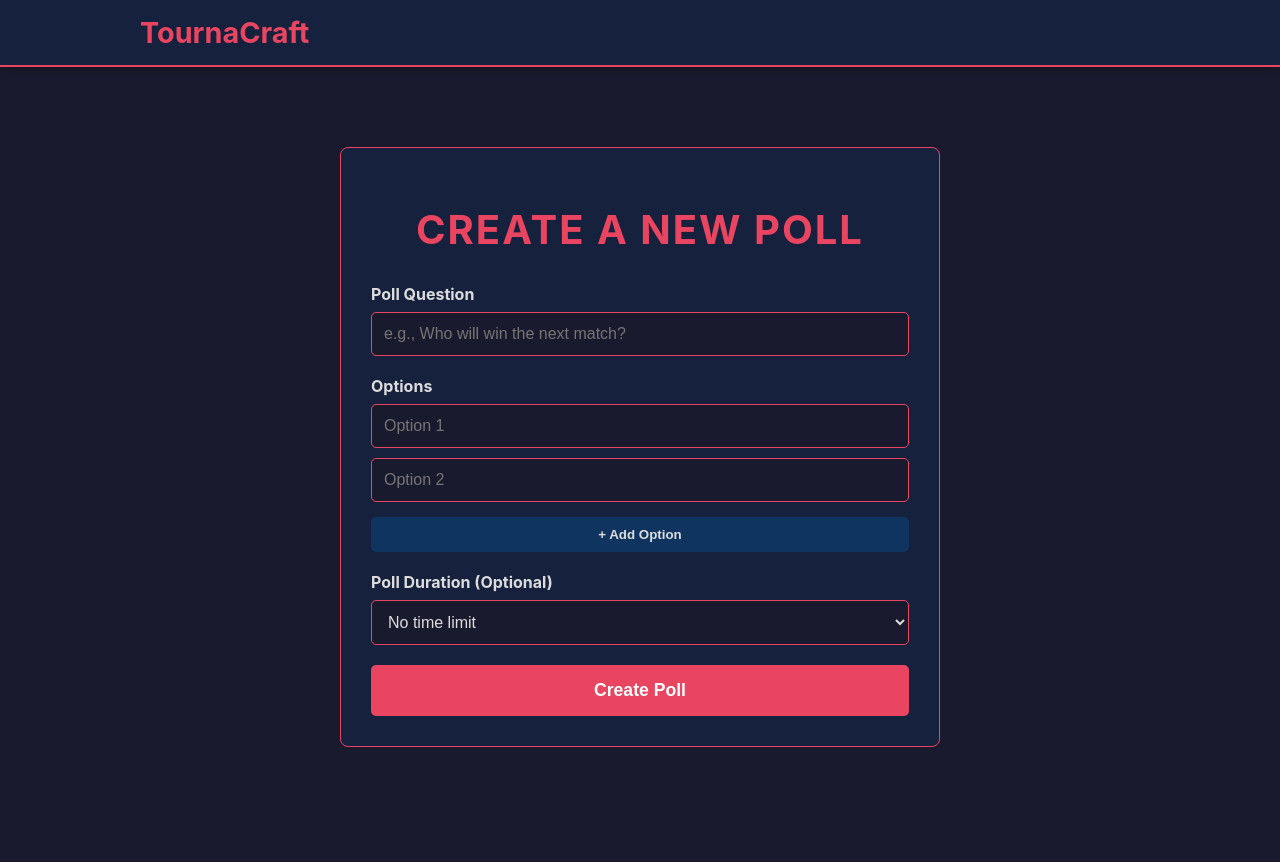
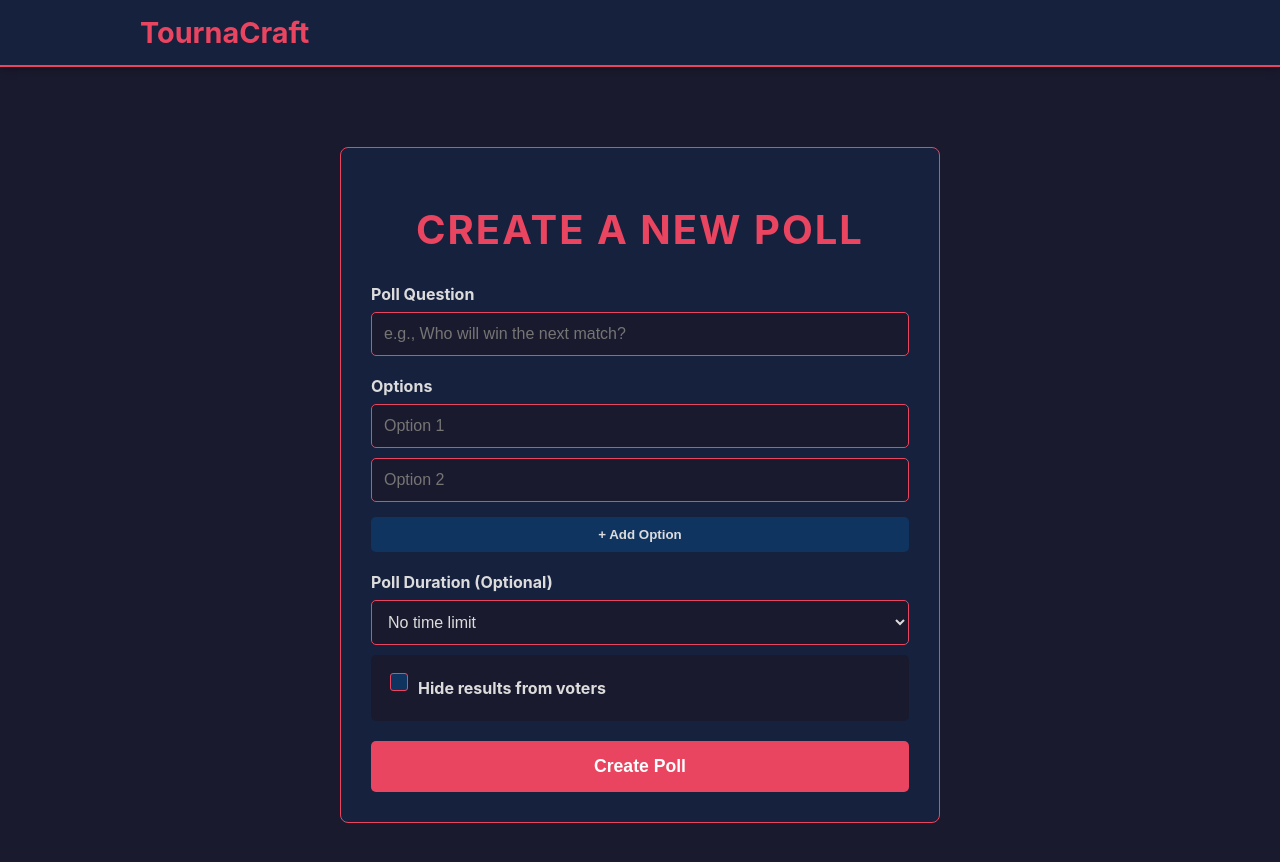
Before and after one commit to NONEUAL/PollCraft, a React (Create React App) app: page / in a window 1280 px wide. Shown: the top 862 px of the page. Before the commit the page ends 827 px from the top, so only its background shows below. Built offline with nearby package versions, Linux system fonts and the light colour scheme; no server answers.

Commit message:
Added Hide Results

```diff
--- a/src/App.css
+++ b/src/App.css
@@ -243,3 +243,45 @@
   0% { transform: rotate(0deg); }
   100% { transform: rotate(360deg); }
 }
+
+.settings-group {
+  background-color: var(--primary-bg);
+  padding: 15px;
+  border-radius: 5px;
+  margin-top: -10px;
+}
+
+.checkbox-label {
+  display: flex;
+  align-items: center;
+  cursor: pointer;
+  font-weight: normal;
+}
+
+.checkbox-label input[type="checkbox"] {
+  width: auto;
+  margin-right: 10px;
+  appearance: none;
+  background-color: var(--card-bg);
+  border: 1px solid var(--border-color);
+  width: 18px;
+  height: 18px;
+  border-radius: 3px;
+  cursor: pointer;
+  position: relative;
+}
+
+.checkbox-label input[type="checkbox"]:checked {
+  background-color: var(--accent-color);
+  border-color: var(--accent-color);
+}
+
+.checkbox-label input[type="checkbox"]:checked::after {
+  content: '✔';
+  position: absolute;
+  color: white;
+  top: 50%;
+  left: 50%;
+  transform: translate(-50%, -50%);
+  font-size: 12px;
+}
--- a/src/pages/CreatePollPage.js
+++ b/src/pages/CreatePollPage.js
@@ -1,7 +1,7 @@
+// src/pages/CreatePollPage.js (Complete Updated File)
 import React, { useState } from 'react';
 import axios from 'axios';
 import Modal from '../components/Modal';
-
 
 const API_URL = process.env.REACT_APP_API_URL || 'http://localhost:5000/api/polls';
 
@@ -11,11 +11,11 @@ const CreatePollPage = () => {
   const [timerDuration, setTimerDuration] = useState('');
   const [error, setError] = useState('');
   const [isLoading, setIsLoading] = useState(false);
-
-
   const [isModalOpen, setIsModalOpen] = useState(false);
   const [newPollId, setNewPollId] = useState(null);
 
+  // State for the new visibility setting
+  const [hideResults, setHideResults] = useState(false);
 
   const handleOptionChange = (index, value) => {
     const newOptions = [...options];
@@ -24,13 +24,13 @@ const CreatePollPage = () => {
   };
 
   const addOption = () => {
-    if (options.length < 10) {
+    if (options.length < 10) { // Limit to 10 options
       setOptions([...options, '']);
     }
   };
 
   const removeOption = (index) => {
-    if (options.length > 2) {
+    if (options.length > 2) { // Must have at least 2 options
       const newOptions = options.filter((_, i) => i !== index);
       setOptions(newOptions);
     }
@@ -40,6 +40,7 @@ const CreatePollPage = () => {
     setQuestion('');
     setOptions(['', '']);
     setTimerDuration('');
+    setHideResults(false); // Reset the new setting as well
     setError('');
   };
 
@@ -47,6 +48,7 @@ const CreatePollPage = () => {
     e.preventDefault();
     setError('');
 
+    // Validation
     if (!question.trim()) {
       setError('Please enter a question.');
       return;
@@ -62,7 +64,9 @@ const CreatePollPage = () => {
       const response = await axios.post(API_URL, {
         question,
         options: filledOptions,
-        timerDuration: timerDuration || null
+        timerDuration: timerDuration || null,
+        // Send the new setting to the backend
+        resultsVisibility: hideResults ? 'hidden' : 'public'
       });
 
       setNewPollId(response.data._id);
@@ -77,7 +81,7 @@ const CreatePollPage = () => {
   };
 
   return (
-    <> {/* Use a fragment to render Modal alongside the page */}
+    <>
       <div className="create-poll-container">
         <h1>Create a New Poll</h1>
         <form onSubmit={handleSubmit} className="poll-form">
@@ -117,7 +121,6 @@ const CreatePollPage = () => {
           </div>
 
           <div className="form-group">
-            {/* --- UI TEXT CHANGE --- */}
             <label htmlFor="timer">Poll Duration (Optional)</label>
             <select id="timer" value={timerDuration} onChange={(e) => setTimerDuration(e.target.value)}>
               <option value="">No time limit</option>
@@ -128,6 +131,17 @@ const CreatePollPage = () => {
             </select>
           </div>
 
+          <div className="form-group settings-group">
+             <label className="checkbox-label">
+                <input
+                    type="checkbox"
+                    checked={hideResults}
+                    onChange={(e) => setHideResults(e.target.checked)}
+                />
+                Hide results from voters
+             </label>
+          </div>
+
           {error && <p className="error-message">{error}</p>}
 
           <button type="submit" className="submit-poll-btn" disabled={isLoading}>
@@ -136,7 +150,6 @@ const CreatePollPage = () => {
         </form>
       </div>
 
-      {/* --- RENDER THE MODAL CONDITIONALLY --- */}
       <Modal
         isOpen={isModalOpen}
         onClose={() => setIsModalOpen(false)}
--- a/src/pages/PollViewPage.css
+++ b/src/pages/PollViewPage.css
@@ -141,3 +141,19 @@
     margin-bottom: 15px;
     text-align: center;
 }
+
+.lamats {
+  text-align: center;
+  padding: 40px 20px;
+}
+
+.lamats h3 {
+  font-size: 1.5rem;
+  color: var(--text-color);
+  margin-top: 0;
+  margin-bottom: 10px;
+}
+
+.lamats p {
+  opacity: 0.8;
+}
--- a/src/pages/PollViewPage.js
+++ b/src/pages/PollViewPage.js
@@ -1,3 +1,4 @@
+// src/pages/PollViewPage.js (Corrected and Complete)
 import React, { useState, useEffect } from 'react';
 import { useParams } from 'react-router-dom';
 import axios from 'axios';
@@ -128,7 +129,8 @@ const PollViewPage = () => {
     }
   };
 
-  // Render logic for loading state
+  // --- CONSOLIDATED RENDER LOGIC ---
+
   if (loading) {
     return (
       <div className="poll-view-container">
@@ -137,7 +139,6 @@ const PollViewPage = () => {
     );
   }
 
-  // Render logic for error state
   if (error || !poll) {
     return (
       <div className="poll-view-container">
@@ -149,6 +150,7 @@ const PollViewPage = () => {
     );
   }
 
+  // If we get here, we know 'poll' is not null.
   const totalVotes = poll.options.reduce((acc, option) => acc + option.votes, 0);
 
   return (
@@ -157,7 +159,7 @@ const PollViewPage = () => {
 
         <div className="poll-header-container">
           <h2>{poll.question}</h2>
-          {hasVoted && totalVotes > 0 && (
+          {hasVoted && poll.resultsVisibility === 'public' && totalVotes > 0 && (
             <button
               className="view-toggle-btn"
               onClick={() => setDisplayMode(displayMode === 'count' ? 'percentage' : 'count')}
@@ -169,6 +171,12 @@ const PollViewPage = () => {
 
         {error && !hasVoted && <p className="error-message">{error}</p>}
 
+        {hasVoted && poll.resultsVisibility === 'hidden' ? (
+          <div className="thank-you-message">
+            <h3>Thank you for your vote!</h3>
+            <p>Results are hidden for this poll.</p>
+          </div>
+        ) : (
           <ul className="options-list-standalone">
             {poll.options.map((option, index) => {
               const votePercentage = totalVotes > 0 ? (option.votes / totalVotes) * 100 : 0;
@@ -181,7 +189,7 @@ const PollViewPage = () => {
                   >
                     <span className="option-text">{option.text}</span>
 
-                  {hasVoted && (
+                    {hasVoted && poll.resultsVisibility === 'public' && (
                       <span className="option-votes">
                         {displayMode === 'count'
                           ? `${option.votes} votes`
@@ -189,7 +197,8 @@ const PollViewPage = () => {
                       </span>
                     )}
                   </button>
-                {hasVoted && (
+
+                  {hasVoted && poll.resultsVisibility === 'public' && (
                     <div className="vote-bar-container-standalone">
                       <div className="vote-bar-standalone" style={{ width: `${votePercentage}%` }}></div>
                     </div>
@@ -198,6 +207,7 @@ const PollViewPage = () => {
               );
             })}
           </ul>
+        )}
 
         {poll.expiresAt && (
           <div className="timer-bar-container">
```
Lines whose indentation alone changed are shown as unchanged.
